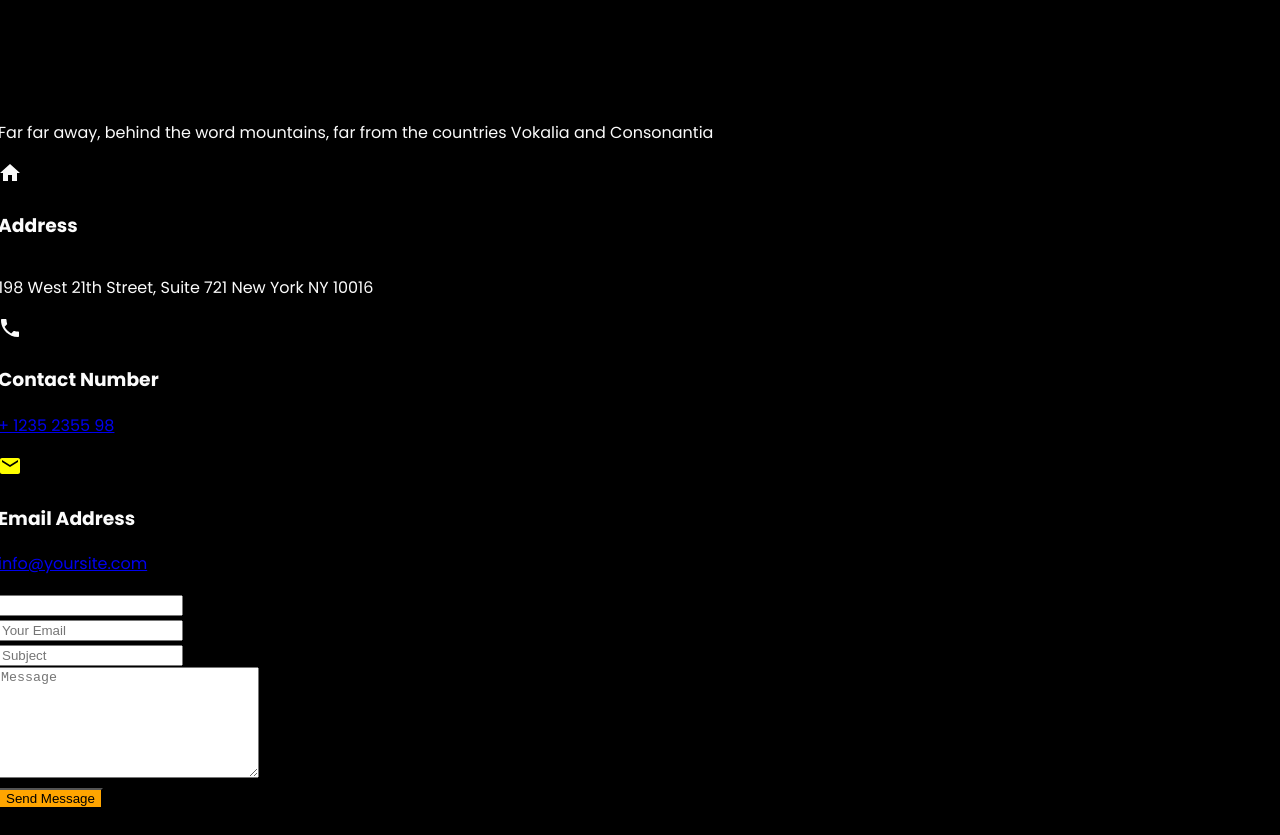
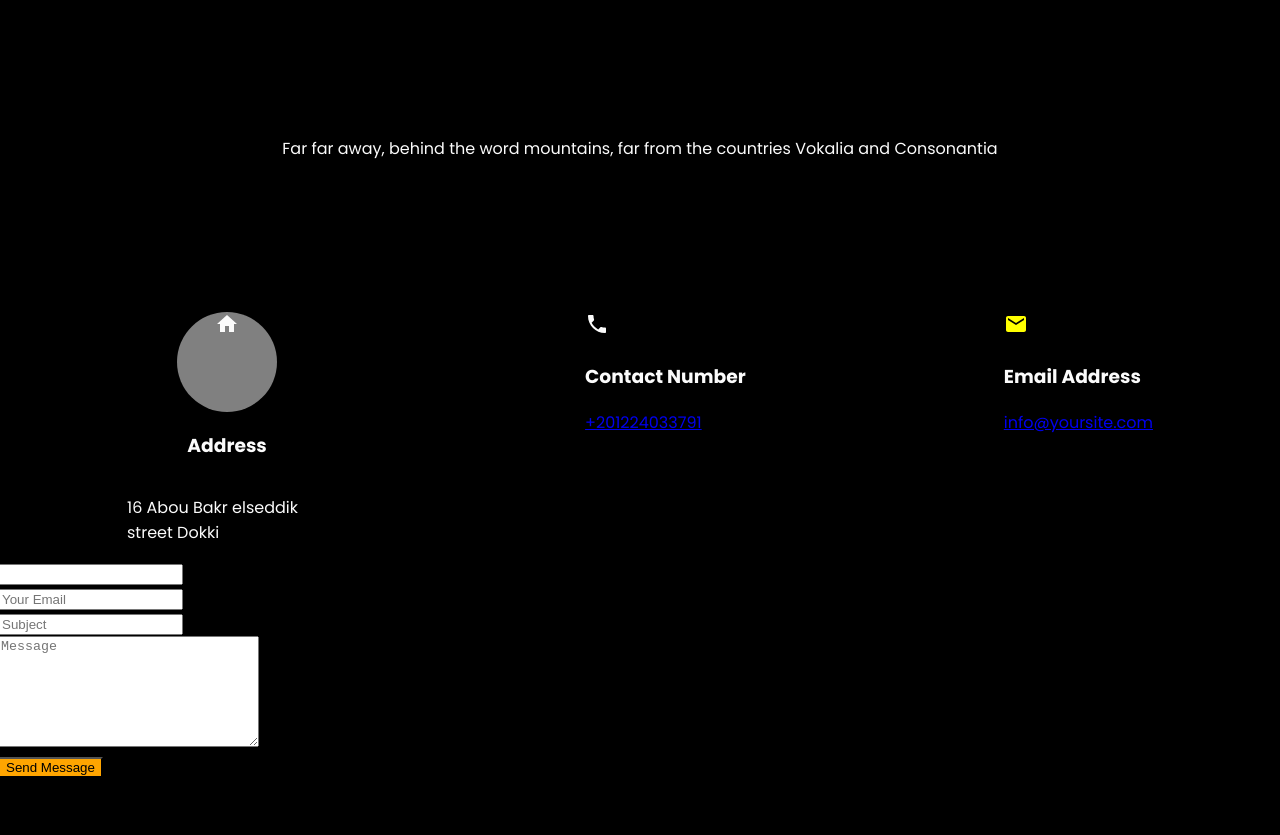
Before and after one commit to KIsaac85/kisaac85.github.io, a React (Vite) app: page / in a window 1280 px wide. Shown: the part 4240-5075 px from the top of the page. After the commit the page ends 5044 px from the top, so only its background shows below. Built offline with nearby package versions, Linux system fonts and the light colour scheme.

Commit message:
add style to contact button

```diff
--- a/src/ContactMe.jsx
+++ b/src/ContactMe.jsx
@@ -65,36 +65,33 @@ function ContactMe() {
             <div className="main-container">
               <h1 className="resume-middle main-title-shadow">Contact</h1>
               <h2 className="resume-middle main-title main-font-title">Contact Me</h2>
-              <p>Far far away, behind the word mountains, far from the countries Vokalia and Consonantia</p>
-
-            <div className="" style={{display:"flex", flexDirection:"column", }}>
-
-                    <div className="">
+              <p className="resume-middle">Far far away, behind the word mountains, far from the countries Vokalia and Consonantia</p>
+            <div className="" style={{display:"flex",flexDirection:"row", justifyContent:"space-around"}}>
+            <div style={{width:200, display:"flex", flexDirection:"column", alignItems:"center"}}>
+              <div
+              style={{backgroundColor:"grey"
+              ,borderRadius:50, width:100,height:100
+              , textAlign:"center" , margin:"auto"}}>
                 <HomeIcon/>
                 </div>
+
               <h3 className="">Address</h3>
-                  <p>198 West 21th Street, Suite 721 New York NY 10016</p>
+              <p>16 Abou Bakr elseddik street Dokki</p>
             </div>
 
 
             <div className="">
-                    <div className="">
               <LocalPhoneIcon/>
-                    </div>
               <h3 className="mb-4">Contact Number</h3>
-                  <p><a href="tel://1234567920">+ 1235 2355 98</a></p>
-
+              <p><a href="tel://+201224033791">+201224033791</a></p>
             </div>
 
             <div className="">
-                    <div className="">
               <EmailIcon fontSize="medium" style={{color:"yellow"}}/>
-                    </div>
               <h3 className="mb-4">Email Address</h3>
               <p><a href="mailto:info@yoursite.com">info@yoursite.com</a></p>
-
             </div>
-
+            </div>
           </div>
 
           <div className="row no-gutters block-9">
--- a/src/css/Style Main.css
+++ b/src/css/Style Main.css
@@ -3,7 +3,8 @@
     --background:rgb(0,0,0);
     --color: rgb(251,251,251);
     --yellowColor:rgb(255, 189, 56);
-    --greyContainer: #ffffff1a;
+    --greyContainer: rgba(255, 255, 255, 0.102);
+    --blackColor: rgba(0, 0, 0, 0);
 }
 
 body{
```
Lines whose indentation alone changed are shown as unchanged.
